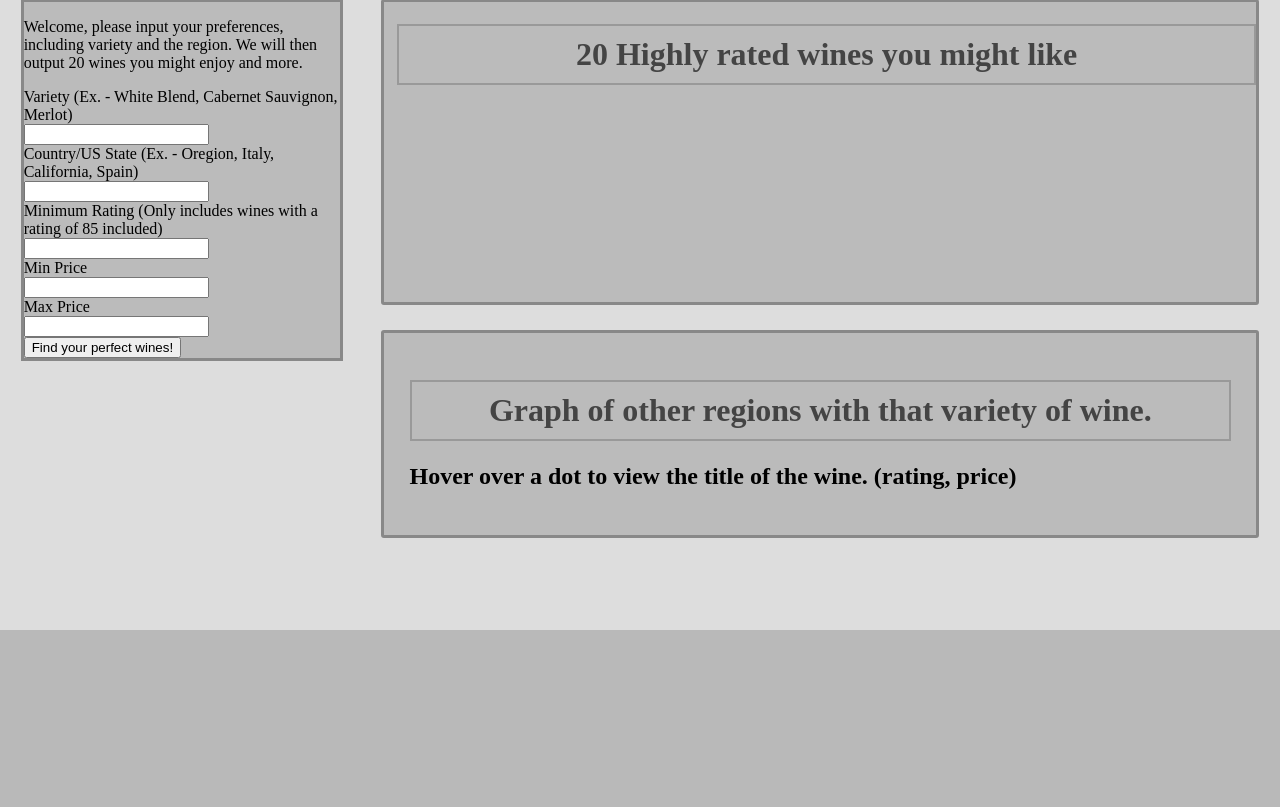
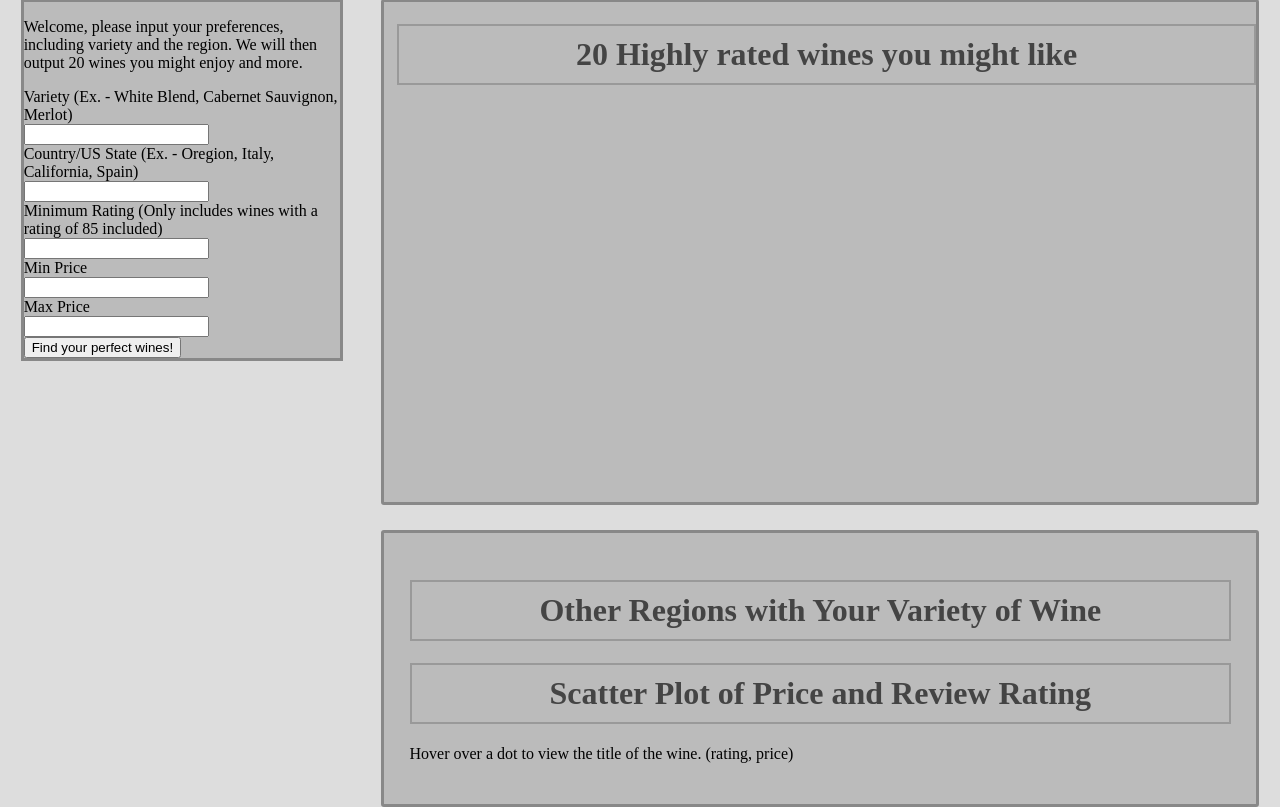
Before and after one commit to squrall/wineboxunlimited, a Flask app: page / in a window 1280 px wide. Shown: the part 170-977 px from the top of the page. Before the commit the page ends 800 px from the top, so only its background shows below. Run offline with Flask 2, Linux system fonts and the light colour scheme; data that the repository does not hold is empty; some libraries are stand-ins or nearby versions.

Commit message:
css updates

```diff
--- a/static/css/style.css
+++ b/static/css/style.css
@@ -13,7 +13,7 @@ div.wine-container {
     background-color: #BBB;
     border-radius: 3px;
     width: 68%;
-    height: 300px;
+    height: 500px;
     float: right;
     overflow: auto;
     padding-left: 1%;
--- a/templates/base.html
+++ b/templates/base.html
@@ -48,14 +48,15 @@
         {% block content %} {% endblock %}
     </div>
     <div class="graph1">
-        <h1>Graph of other regions with that variety of wine.</h1>
+        <h1>Other Regions with Your Variety of Wine</h1>
         <div id="bar-graph">
             <script type="text/javascript">
                 var graph = {{region_graph | safe}};
                 Plotly.plot("bar-graph", graph.data,graph.layout, {});
             </script>
         </div>
-        <h2> Hover over a dot to view the title of the wine. (rating, price)</h2>
+        <h1> Scatter Plot of Price and Review Rating</h1>
+        <p>Hover over a dot to view the title of the wine. (rating, price)</p>
         <div id="scatter-plot">
             <script type="text/javascript">
                 var graph = {{scatter_plot | safe}};
```
